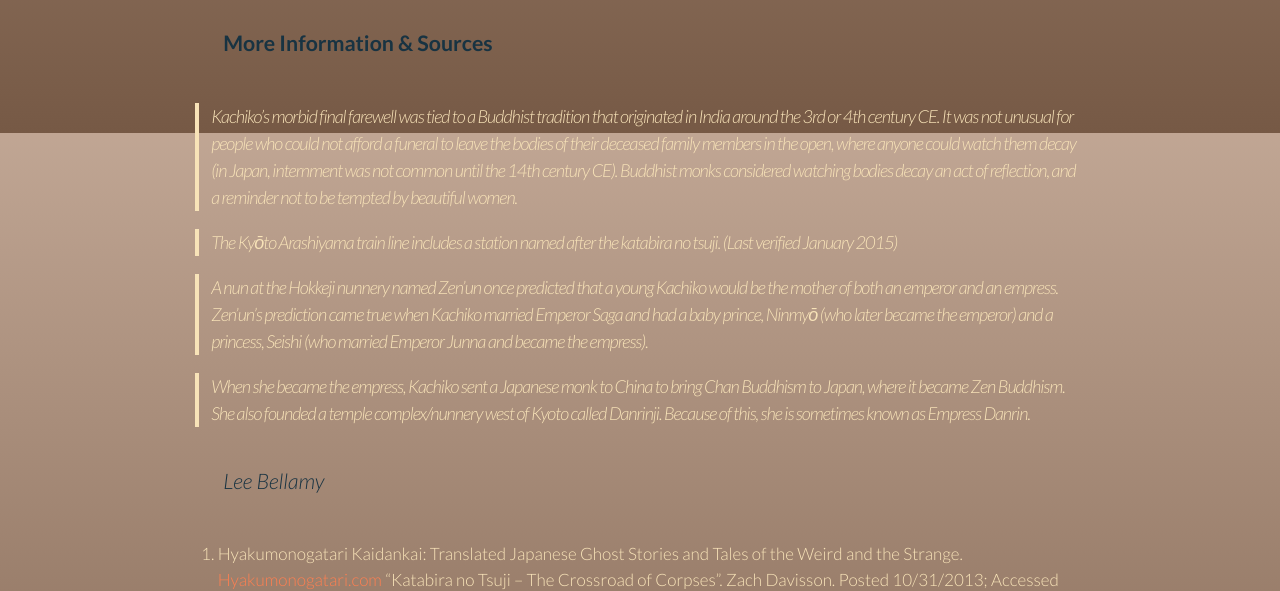
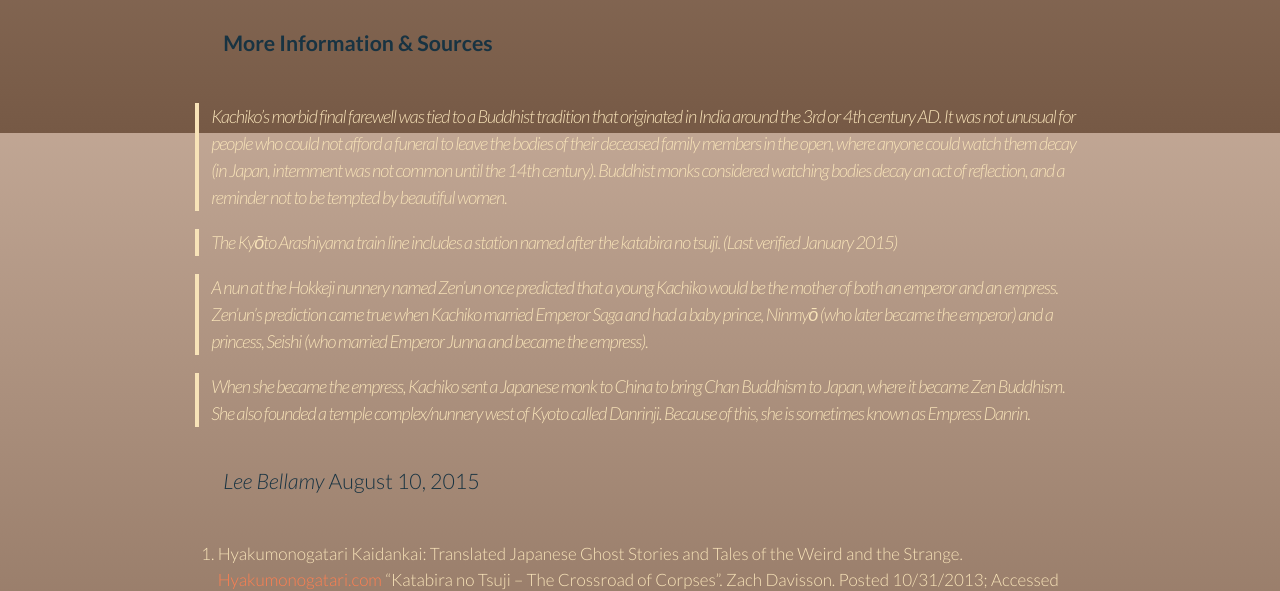
Before and after one commit to benadamstyles/making-of-history, a Jekyll site: the page built from _posts/2015-02-06-crossroad-of-corpses.md, in a window 1280 px wide and 900 px high, scrolled down 1512 px. Shown: the part 155-746 px from the top of the window. Built offline with Jekyll 4.4.1, drawn with Linux system fonts in a browser that asks for light colours; some web fonts are replaced; some of the changed text lies outside the part shown.

Commit message:
Updated 2015-02-06-crossroad-of-corpses.md

```diff
--- a/_posts/2015-02-06-crossroad-of-corpses.md
+++ b/_posts/2015-02-06-crossroad-of-corpses.md
@@ -8,23 +8,24 @@
 
 
 
-### Empress Tachibana no Kachiko (橘嘉智子) (786-850 CE) was head-over-heels devoted to Buddhism. But writing a sappy song or tattooing “Siddhartha 4 ever” on her bicep was too mundane for this religious ruler. Instead, ambitious Kachiko decided to teach the people of Kyōto a morbid lesson from beyond the grave.
+
+### Empress Tachibana no Kachiko (橘嘉智子) (786-850 AD) was head-over-heels devoted to Buddhism. But writing a sappy song or tattooing “Siddhartha 4 ever” on her bicep was too mundane for this religious ruler. Instead, ambitious Kachiko decided to teach the people of Kyōto a morbid lesson from beyond the grave.
 
 Empress Kachiko tried to teach Buddhist principles to everyone she met -- but her would-be students were too distracted by Kachiko’s beauty to listen. Every time the empress wanted to get cracking on some serious spiritual contemplation, she had to field catcalls and inappropriate suggestions from the men around her.
 
-![Nine_Stages_of_Decomposition_of_the_Heian_Period_Empress_Danrin_Honolulu_Museum_of_Art_II.JPG](_posts/Nine_Stages_of_Decomposition_of_the_Heian_Period_Empress_Danrin_Honolulu_Museum_of_Art_II.JPG "An anonymous 18th century artist's representation of Kachiko, titled Nine Stages of Decomposition of the Heian Period Empress Danrin. 18th century CE Japan. Honolulu Museum of Art, Richard Lane Collection.") [Wikimedia Commons](http://commons.wikimedia.org/wiki/File:Nine_Stages_of_Decomposition_of_the_Heian_Period_Empress_Danrin,_Honolulu_Museum_of_Art_II.JPG)
+![Nine_Stages_of_Decomposition_of_the_Heian_Period_Empress_Danrin_Honolulu_Museum_of_Art_II.JPG](_posts/Nine_Stages_of_Decomposition_of_the_Heian_Period_Empress_Danrin_Honolulu_Museum_of_Art_II.JPG "An anonymous 18th century artist's representation of Kachiko, titled Nine Stages of Decomposition of the Heian Period Empress Danrin. 18th century Japan. Honolulu Museum of Art, Richard Lane Collection.") [Wikimedia Commons](http://commons.wikimedia.org/wiki/File:Nine_Stages_of_Decomposition_of_the_Heian_Period_Empress_Danrin,_Honolulu_Museum_of_Art_II.JPG)
 
 When Kachiko died at 64, she left an unusual will. Instead of asking for a royal funeral, a statue, or a nice commemorative park bench, Kachiko asked for her rotting corpse to be left lying in the street. The empress hoped that seeing her beautiful body develop a smell and be torn apart by wild animals would finally teach her people to think less of earthly pleasures.
 
 So the empress’s body was dressed in simple robes and put on the streets of Kyōto, where it rotted away until only bone fragments were left. The spot became known as _Katabira no Tsuji_, the Crossroad of Corpses.
 
-![shunsenkatabiragatsuji.jpg](//_posts/shunsenkatabiragatsuji.jpg "Illustration of Kachiko from the Picture Book of a Hundred Tales - Ehon hyaku monogatari - vol. 1, Takehara Shunsensai 竹原春泉斎 and Tōkaen Michimaro 桃花園三千麿. c. 1841 CE.") [Wikimedia Commons](https://commons.wikimedia.org/wiki/File:ShunsenKatabiragatsuji.jpg)
+![shunsenkatabiragatsuji.jpg](//_posts/shunsenkatabiragatsuji.jpg "Illustration of Kachiko from the Picture Book of a Hundred Tales - Ehon hyaku monogatari - vol. 1, Takehara Shunsensai 竹原春泉斎 and Tōkaen Michimaro 桃花園三千麿. c. 1841 AD.") [Wikimedia Commons](https://commons.wikimedia.org/wiki/File:ShunsenKatabiragatsuji.jpg)
 
 
 
 More Information & Sources
 
-> Kachiko’s morbid final farewell was tied to a Buddhist tradition that originated in India around the 3rd or 4th century CE. It was not unusual for people who could not afford a funeral to leave the bodies of their deceased family members in the open, where anyone could watch them decay (in Japan, internment was not common until the 14th century CE). Buddhist monks considered watching bodies decay an act of reflection, and a reminder not to be tempted by beautiful women.
+> Kachiko’s morbid final farewell was tied to a Buddhist tradition that originated in India around the 3rd or 4th century AD. It was not unusual for people who could not afford a funeral to leave the bodies of their deceased family members in the open, where anyone could watch them decay (in Japan, internment was not common until the 14th century). Buddhist monks considered watching bodies decay an act of reflection, and a reminder not to be tempted by beautiful women.
 
 > The Kyōto Arashiyama train line includes a station named after the katabira no tsuji. (Last verified January 2015)
 
@@ -33,6 +34,7 @@
 > When she became the empress, Kachiko sent a Japanese monk to China to bring Chan Buddhism to Japan, where it became Zen Buddhism. She also founded a temple complex/nunnery west of Kyoto called Danrinji. Because of this, she is sometimes known as Empress Danrin.
 
 _Lee Bellamy_
+August 10, 2015
 
 1. Hyakumonogatari Kaidankai: Translated Japanese Ghost Stories and Tales of the Weird and the Strange. [Hyakumonogatari.com](http://hyakumonogatari.com/2013/10/31/katabira-no-tsuji-the-crossroad-of-corpses/) "Katabira no Tsuji -- The Crossroad of Corpses". Zach Davisson. Posted 10/31/2013; Accessed 10/14/2014.
 
```
